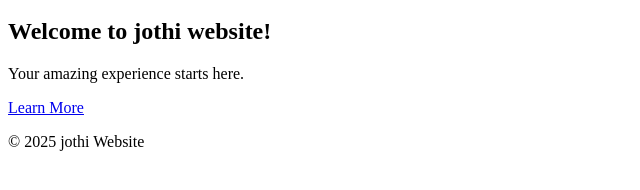
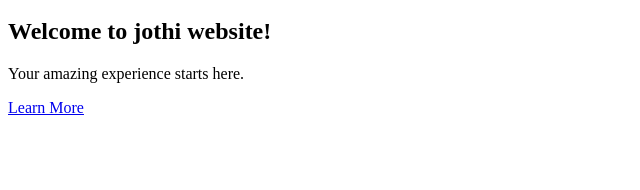
Before and after one commit to jothilakshmikodeeswaran/version-control-simulation-jothi, a plain HTML site: page index.html in a window 1280 px wide. Shown: the part 100-290 px from the top of the page, without its empty margins (0-640 px from the left). Drawn offline with Linux system fonts and the light colour scheme.

Commit message:
Revert "Review/main"

```diff
--- a/index.html
+++ b/index.html
@@ -17,8 +17,5 @@
             <a href="#" class="btn">Learn More</a>
         </div>
     </section>
-    <footer>
-        <p>&copy; 2025 jothi Website</p>
-      </footer>
 </body>
 </html>
```
